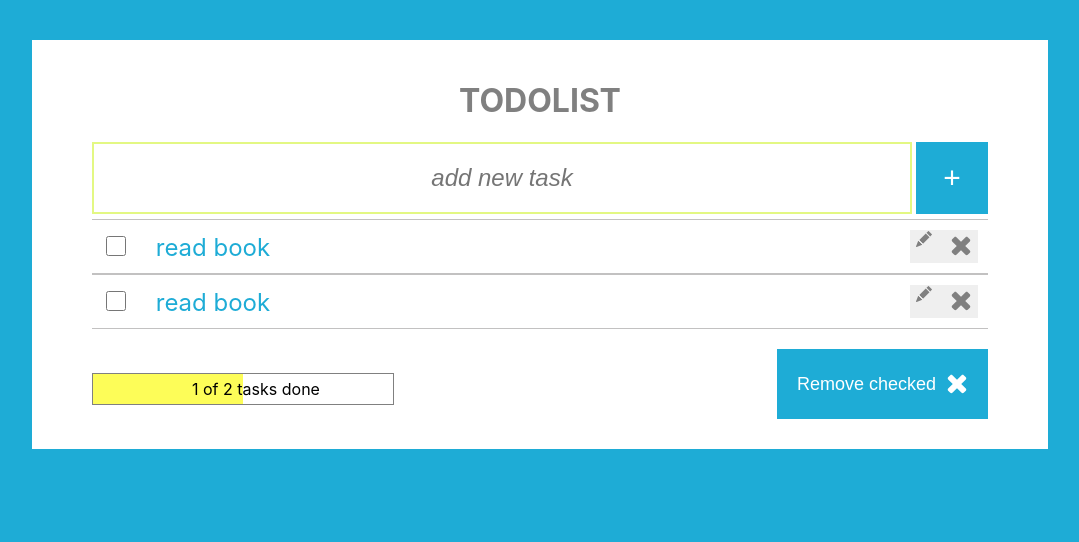
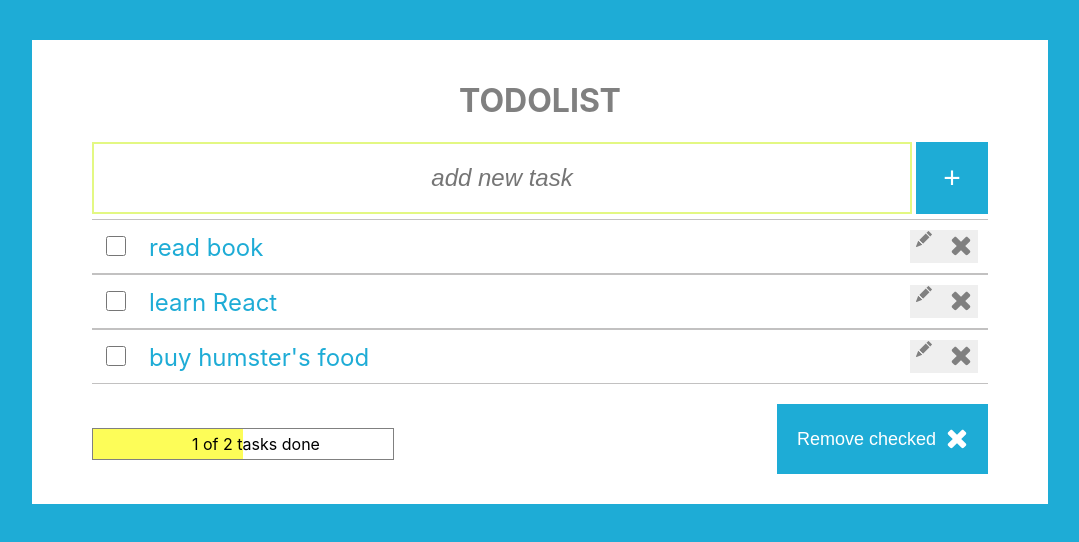
Before and after one commit to Violetta1911/ToDoList, a React (Create React App) app: page / in a window 1280 px wide. Shown: the top 542 px of the page, without its empty margins (100-1179 px from the left). Built offline with nearby package versions, Linux system fonts and the light colour scheme.

Commit message:
added task data

```diff
--- a/src/App.js
+++ b/src/App.js
@@ -1,16 +1,30 @@
+import React from 'react';
 import './App.scss';
 import Header from './components/Header/Header';
 import CreateForm from './components/CreatForm/CreateForm';
 import ProgressBar from './components/ProgressBar/ProgressBar';
+import TaskItem from './components/TaskItem/TaskItem';
 
-function App() {
+class App extends React.Component {
+	render() {
+		const data = [
+			{ id: 1, task: 'read book' },
+			{ id: 2, task: 'learn React' },
+			{ id: 3, task: `buy humster's food` },
+		];
+
+		const createTask = data.map((task) => {
+			return <TaskItem key={task.id} datas={task} />;
+		});
+
 		return (
 			<div className='wrapper'>
 				<Header />
-			<CreateForm />
+				<CreateForm createTask={createTask} />
 				<ProgressBar />
 			</div>
 		);
 	}
+}
 
 export default App;
--- a/src/components/CreatForm/CreateForm.js
+++ b/src/components/CreatForm/CreateForm.js
@@ -1,14 +1,8 @@
 import React from 'react';
-import TaskItem from '../TaskItem/TaskItem';
 import './CreateForm.scss';
 
-const CreateForm = (task) => {
-	return (
-		<ul className='task-box'>
-			<TaskItem className='task' />
-			<TaskItem className='task' />
-		</ul>
-	);
+const CreateForm = (props) => {
+	return <form className='task-box'>{props.createTask}</form>;
 };
 
 export default CreateForm;
--- a/src/components/TaskItem/TaskItem.js
+++ b/src/components/TaskItem/TaskItem.js
@@ -3,20 +3,18 @@ import ButtonClose from '../ButtoClose/ButtonClose';
 import ButtonEdit from '../ButtonEdit/ButtonEdit';
 import './TaskItem.scss';
 
-const TaskItem = () => {
+const TaskItem = (props) => {
 	return (
-		<div>
-			<li className='task'>
+		<div className='task'>
 			<label className='check-box'>
-					<input type='checkbox' className='check' placeholder='read book' />
-					<span> read book</span>
+				<input type='checkbox' className='check' />
+				<span>{props.datas.task}</span>
 			</label>
 
 			<div className='actions'>
 				<ButtonEdit />
 				<ButtonClose />
 			</div>
-			</li>
 		</div>
 	);
 };
```
Lines whose indentation alone changed are shown as unchanged.
